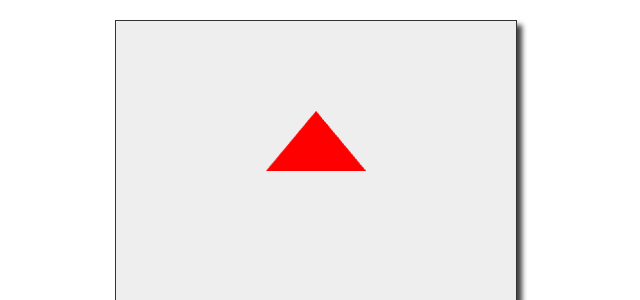
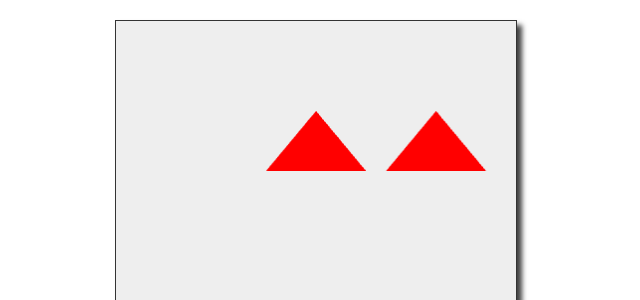
Before and after one commit to UMBRELLABROS/easy_webGL, a plain HTML site: page index.html in a window 1280 px wide. Shown: the top 300 px of the page, without its empty margins (325-965 px from the left). Drawn offline with Linux system fonts and the light colour scheme.

Commit message:
one program required for several items

```diff
--- a/index.html
+++ b/index.html
@@ -46,9 +46,24 @@
 
     var director = new DirectorController(canvas);
 
-    var prop = new Prop({coords:[-0.25,-0.25,0,0.25,-0.25,0,0,0.25,0]});
+    var prop1 = new PropService({coords:[-0.25,-0.25,0,0.25,-0.25,0,0,0.25,0]});
 
-    var scene = new Scene([prop],[],[]);
+
+    var prop2 = new PropService({coords:[
+        -0.25+0.6,
+        -0.25,
+        0,
+        0.25+0.6,
+        -0.25,
+        0,
+        0+0.6,
+        0.25,
+        0]});
+
+    var prop3 = new PropService({coords:[-0.25,-0.25,0,0.25,-0.25,0,0,0.25,0]});
+
+    var scene = new SceneService([prop1, prop3, prop2],[],[]);
+
 
     director.addScene([scene]);
 
--- a/js/attribute.js
+++ b/js/attribute.js
@@ -1,43 +1,53 @@
 "use strict";
 var Attribute = function(){
 
-    var location;
-    var kind;
-    var name;
-    var srcData;
-    var target = TargetKind.ARRAY_BUFFER;
+    this.location;
+    this.kind;
+    this.name;
+    this.target;
+    this.buffer;
+    // srcData
+    var cnt;
 
     // getter, setter
-    this.setTarget = function(newTarget){target= newTarget;}
-    this.getTarget = function(){return target;}
+    this.setTarget = function(newTarget){this.target = newTarget;}
+    this.getTarget = function(){return this.target;}
 
+    this.setLocation = function(newLocation){this.location = newLocation;}
+    this.getLocation =function(){return this.location;}
+
+    this.setName = function(newName){this.name = newName;}
+    this.getName = function(){return this.name;}
+
+    this.setKind = function(newKind){this.kind = newKind;}
+    this.getKind = function(){return this.kind;}
+
+    this.getBuffer = function(){return this.buffer;}
+    this.setBuffer = function(newBuffer){this.buffer = newBuffer;}
+
+    this.getCnt = function(){return cnt||0;}
+    this.setCnt = function(newCnt){cnt = newCnt;}
+}
+
+var AttributeService = function(){
+
+    var srcData;
     this.setSrcData = function(newSrcData){
-        switch(kind){
+        switch(this.kind){
             case "index":
                 srcData = new Int32Array(newSrcData);
-                this.setTarget = TargetKind.ELEMENT_ARRAY_BUFFER;
+                this.setTarget(Gl.getTarget(TargetKind.ELEMENT_ARRAY_BUFFER));
             break;
             default:
                 srcData = new Float32Array(newSrcData);
+                this.setTarget(Gl.getTarget(TargetKind.ARRAY_BUFFER));
         }
     }
     this.getSrcData = function(){return srcData;}
 
-    this.setLocation = function(newLocation){location = newLocation;}
-    this.getLocation =function(){return location;}
-
-    this.setName = function(newName){name = newName;}
-    this.getName = function(){return name;}
-
-    this.setKind = function(newKind){kind = newKind;}
-    this.getKind = function(){return kind;}
-}
-
-var AttributeService = function(){
-
     this.equals = function(newAttribute){
-        if(newAttribute.kind != kind) return false;
-        if(newAttribute.name != name) return false;
+        if(newAttribute.getKind() != this.getKind()) return false;
+        if(newAttribute.getName() != this.getName()) return false;
         return true;
     }
 
@@ -45,7 +55,7 @@ var AttributeService = function(){
         this.setKind(newKind);
         this.setName(newName);
         this.setSrcData(newData);
-        Gl.createBuffer(this);
+        this.setBuffer(Gl.createBuffer(this));
     }
 
     this.activate = function(){
--- a/js/baseobject.js
+++ b/js/baseobject.js
@@ -1,25 +1,25 @@
 "use strict";
 var BaseObject = function(){
 
-    var position = [0,0,0];
-    var dimension = [0,0,0];
-    var kinds = [AttributeKind.POSITION];
+    this.position = [0,0,0];
+    this.dimension = [0,0,0];
+    this.kinds = [AttributeKind.POSITION];
 
     // geter, setter
     this.setPosition = function (newPosition){
-        position[0] = newPosition[0];
-        position[1] = newPosition[1];
-        position[2] = newPosition[2];
+        this.position[0] = newPosition[0];
+        this.position[1] = newPosition[1];
+        this.position[2] = newPosition[2];
     }
-    this.getPosition = function(){return position;}
+    this.getPosition = function(){return this.position;}
 
     this.setDimension = function(newDimension){
-        dimension[0] = newDimension[0];
-        dimension[1] = newDimension[1];
-        dimension[2] = newDimension[2];
+        this.dimension[0] = newDimension[0];
+        this.dimension[1] = newDimension[1];
+        this.dimension[2] = newDimension[2];
     }
 
-    this.getDimension = function() {return dimension};
+    this.getDimension = function() {return this.dimension};
 
     // functions
     this.parseParams = function(params) {
--- a/js/director.js
+++ b/js/director.js
@@ -1,28 +1,27 @@
 "use strict";
 var Director = function(){
 
-    var worlds = [];
+    // worlds
 
     // getter, setter
     this.setGl = function(newGl){Gl.setGl(newGl);}
-
-    this.setWorlds = function(newWorlds) {worlds = newWorlds;}
-
-    this.getWorlds = function(){return worlds;}
 
 }
 
 var DirectorController = function(canvas){
 
+    var worlds = [];
+    this.setWorlds = function(newWorlds) {worlds = newWorlds;}
+    this.getWorlds = function(){return worlds;}
+
     // functions
     this.addScene = function(newScenes){
-        var worlds = [];
+
         newScenes.forEach(scene => {
             var world = new WorldService();
             world.createItems(scene)
-            worlds.push(world);
+            this.getWorlds().push(world);
         });
-        this.setWorlds(worlds);
     }
 
     this.action = function(){
--- a/js/fragmentshader.js
+++ b/js/fragmentshader.js
@@ -1,26 +1,26 @@
 "use strict";
 var FragmentShader = function(){
 
-    var attributeColorName;
-    var varyingNames = [];
-    var code ;
+    this.attributeColorName;
+    this.code ;
 
     // getter, setter
-    this.getCode = function(){return code;}
-    this.setCode = function(newCode){code = newCode;}
+    this.getCode = function(){return this.code;}
+    this.setCode = function(newCode){this.code = newCode;}
 
-    this.getVaryingNames = function(){return varyingNames;}
-    this.setVaryingNames = function(newVaryingNames){
-        varyingNames = newVaryingNames
-    }
-
-    this.getAttributeColorName = function(){return attributeColorName;}
+    this.getAttributeColorName = function(){return this.attributeColorName;}
     this.setAttributeColorName = function(newAttributeColorName){
-        attributeColorName = newAttributeColorName;
+        this.attributeColorName = newAttributeColorName;
     }
 }
 
 var FragmentShaderService = function(item){
+
+    var varyingNames = [];
+    this.getVaryingNames = function(){return varyingNames;}
+    this.setVaryingNames = function(newVaryingNames){
+        varyingNames = newVaryingNames;
+    }
 
     // functions
     this.buildVarying = function() {
--- a/js/functions.js
+++ b/js/functions.js
@@ -2,6 +2,17 @@
 function d() {return document};
 function $(id) {return d().getElementById(id);}
 function dcE(element) {return d().createElement(element);}
+
+Array.prototype.equals = function (array) {
+    if (!array)
+        return false;
+    if (this.length != array.length)
+        return false;
+    for (var i = 0, l=this.length; i < l; i++) {
+        if (this[i] != array[i]) return false;
+    }
+    return true;
+}
 
 var AttributeKind = Object.freeze({"NONE":0,
             "COORDS":1,
--- a/js/gl.js
+++ b/js/gl.js
@@ -32,6 +32,14 @@ var Gl = {
         return program;
     },
 
+    getTarget : function(newTarget){
+        var target = this.gl.ARRAY_BUFFER;
+        if( newTarget == TargetKind.ELEMENT_ARRAY_BUFFER){
+            target = this.gl.ELEMENT_ARRAY_BUFFER;
+        }
+        return target;
+    },
+
     createBuffer : function(attribute){
         var	buffer = this.gl.createBuffer();
         var target = this.gl.ARRAY_BUFFER;
@@ -39,7 +47,8 @@ var Gl = {
             target = this.gl.ELEMENT_ARRAY_BUFFER;
         }
 	    this.gl.bindBuffer(target, buffer);
-	    this.gl.bufferData(target, attribute.getSrcData(), this.gl.STATIC_DRAW);
+        this.gl.bufferData(target, attribute.getSrcData(), this.gl.STATIC_DRAW);
+        return buffer;
     },
 
     getAttributeLocation : function(program, name){
@@ -55,6 +64,7 @@ var Gl = {
 
     activateAttribute : function(attribute){
         var location = attribute.getLocation();
+        this.gl.bindBuffer(attribute.getTarget(), attribute.getBuffer());
         this.gl.enableVertexAttribArray(location);
         this.gl.vertexAttribPointer(location, 3, this.gl.FLOAT, false, 0, 0);
     },
--- a/js/item.js
+++ b/js/item.js
@@ -1,47 +1,54 @@
 "use strict";
 var Item = function(){
 
+
+    // attributes
+    // uniforms
+    this.program;
+
+    // getter, setter
+    this.setProgram = function(newProgram){this.program = newProgram;}
+    this.getProgram = function(){return this.program;}
+
+}
+var ItemService = function(){
+
     var attributes = [];
     var uniforms = [];
-    var program;
 
-    // getter, setter
-    this.setProgram = function(newProgram){program = newProgram;}
-    this.getProgram = function(){return program;}
-
-    this.setAttributes = function(newAttributes){attributes = newAttributes;}
+    this.setAttributes = function(newAttributes){
+        attributes = newAttributes;
+    }
     this.getAttributes = function(){return attributes;}
 
-
-}
-var ItemService = function(prop, lights, camera){
 
     this.equals = function(newItem){
         var cntFound = 0
         var newAttributes = newItem.getAttributes();
-        attributes.forEach(attribute => {
+        this.getAttributes().forEach(attribute => {
             newAttributes.forEach(newAttribute => {
                 if(attribute.equals(newAttribute)) cntFound++;
             });
         });
         // TODO: check uniforms
-        return cntFound == attributes.length;
+        return cntFound == this.getAttributes().length;
     }
 
     this.create = function(prop, lights, camera){
-        var attributes = [];
         var coords = prop.getCoords();
         var position = prop.getPosition()||[0,0,0];
 
         var coordsAttribute = new AttributeService();
-        coordsAttribute.create(AttributeKind.COORDS,"a_coords",coords);
-        attributes.push(coordsAttribute);
+        coordsAttribute.create(AttributeKind.COORDS, "a_coords", coords);
+        this.getAttributes().push(coordsAttribute);
 
-        this.setAttributes(attributes);
     }
 
     this.createProgram = function(newProgram){
-        if(newProgram != null) return newProgram;
+        if(newProgram != null){
+            this.setProgram(newProgram);
+            return;
+        }
         var vertexShader = new VertexShaderService(this);
         var vertexShaderCode = vertexShader.getCode();
         var fragmentShader = new FragmentShaderService(this);
--- a/js/program.js
+++ b/js/program.js
@@ -1,12 +1,15 @@
 "use strict";
 var Program = function(){
 
-    var index;
+    var indexCnt;
+    this.index;
 
     // getter, setter
-    this.setIndex = function(newIndex){index = newIndex;}
+    this.setIndex = function(newIndex){this.index = newIndex;}
+    this.getIndex = function(){return this.index;}
 
-    this.getIndex = function(){return index;}
+    this.getIndexCnt = function(){return indexCnt||0;}
+    this.setIndexCnt = function(newIndexCnt){indexCnt = newIndexCnt;}
 }
 
 var ProgramService = function(){
@@ -18,5 +21,5 @@ var ProgramService = function(){
         return program;
     }
 
-
 }
+ProgramService.prototype = new Program;
--- a/js/prop.js
+++ b/js/prop.js
@@ -1,5 +1,11 @@
 "use strict";
-var Prop = function(newProp){
+var Prop = function(){
+
+
+}
+
+var PropService = function(newProp){
+
     var coords;
     var color;
     var surface;
@@ -7,28 +13,16 @@ var Prop = function(newProp){
 
     // getter, setter
     this.setCoords = function(newCoords){coords = newCoords;}
-
     this.getCoords = function(){return coords;}
 
     this.setPosition = function(newPosition){position = newPosition;}
-
     this.getPosition = function(){return position;}
 
+
     // constructor
-    for (var key in newProp) {
-        if (newProp.hasOwnProperty(key)) {
-            switch(key){
-                case "coords":
-                    this.setCoords(newProp.coords);
-                    break;
-            }
-
-        }
+    if (newProp.hasOwnProperty("coords")) {
+        this.setCoords(newProp.coords);
     }
 
 }
-
-var PropService = function(){
-
-}
-PropService.prototype = new Prop();
+PropService.prototype = new Prop;
--- a/js/scene.js
+++ b/js/scene.js
@@ -1,5 +1,11 @@
 "use strict";
-var Scene = function(newProps, newLights, newCameras){
+var Scene = function(){
+
+
+
+}
+
+var SceneService = function(newProps, newLights, newCameras){
 
     var props = [];
     var lights = [];
@@ -7,25 +13,20 @@ var Scene = function(newProps, newLights, newCameras){
 
     // getter, setter
     this.setProps = function(newProps){props = newProps;}
-
     this.getProps = function(){return props;}
 
     this.setLights = function(newLights){lights = newLights;}
-
     this.getLights = function(){return lights;}
 
     this.setCameras = function(newCameras){cameras = newCameras;}
+    this.getCameras = function(){return cameras;}
 
-    this.getCameras = function(){return cameras;}
+
+
 
     // constructor
     this.setProps(newProps);
     this.setLights(newLights);
     this.setCameras(newCameras);
-
-}
-
-var SceneService = function(){
-
 }
 SceneService.prototype = new Scene;
--- a/js/vertexshader.js
+++ b/js/vertexshader.js
@@ -1,19 +1,18 @@
 "use strict";
 var VertexShader = function(){
 
-    var attributeCoordsName;
-    var uniformNames = [];
-    var code = "";
+    this.attributeCoordsName;
+    this.code = "";
 
     // getter, setter
     this.getCode = function(){
-        return code;
+        return this.code;
     }
-    this.setCode = function(newCode){code= newCode;}
+    this.setCode = function(newCode){this.code= newCode;}
 
-    this.getAttributeCoordName = function(){return attributeCoordsName;}
+    this.getAttributeCoordName = function(){return this.attributeCoordsName;}
     this.setAttributeCoordName = function(newAttributeCoordName){
-        attributeCoordsName = newAttributeCoordName;
+        this.attributeCoordsName = newAttributeCoordName;
     }
 
 }
--- a/js/world.js
+++ b/js/world.js
@@ -1,22 +1,20 @@
 "use strict";
 var World = function(){
-    var items = [];
-
-    // getter, setter
-    this.setItems = function(newItems){items = newItems;}
-
-    this.getItems = function(){return items;}
-
-    // constructor
 
 
 }
 
 var WorldService = function(){
 
+    var items = [];
+
+    // getter, setter
+    this.getItems = function(){return items;}
+    this.setItems = function(newItems){items = newItems;}
+
+
     this.createItems = function(newScene){
         // build items from scene
-        var items= [];
         var props = newScene.getProps();
         var lights = newScene.getLights();
         var cameras = newScene.getCameras();
@@ -24,35 +22,32 @@ var WorldService = function(){
         props.forEach(prop => {
             if(cameras.length > 0){
                 cameras.forEach(camera =>{
-                    var item = this.createItem(prop, lights, camera);
+                    var item = new ItemService();
+                    item.create(prop, lights, camera);
                     var program = this.getProgram(item);
                     item.createProgram(program);
-                    items.push(item);
+                    this.getItems().push(item);
                 });
             }
             else{
-                var item = this.createItem(prop, lights, []);
+                var item = new ItemService();
+                item.create( prop, lights, []);
                 var program = this.getProgram(item);
                 item.createProgram(program);
-                items.push(item);
+                this.getItems().push(item);
             }
         });
-        this.setItems(items);
+
 
     }
 
-    this.createItem = function(prop, lights, camera){
-        var item = new ItemService();
-        item.create(prop,lights,camera);
-        return item;
-    }
-
     this.getProgram = function(newItem){
-        this.getItems().forEach(item => {
-            if(item.equals(newItem)){
-                return item.getProgram();
+        var items = this.getItems();
+        for(var i=0; i<items.length;i++){
+            if(items[i].equals(newItem)){
+                return items[i].getProgram();
             }
-        });
+        };
         return null;
     }
 
```
Also changed, not shown: test.html (added, +99 -0 lines).
